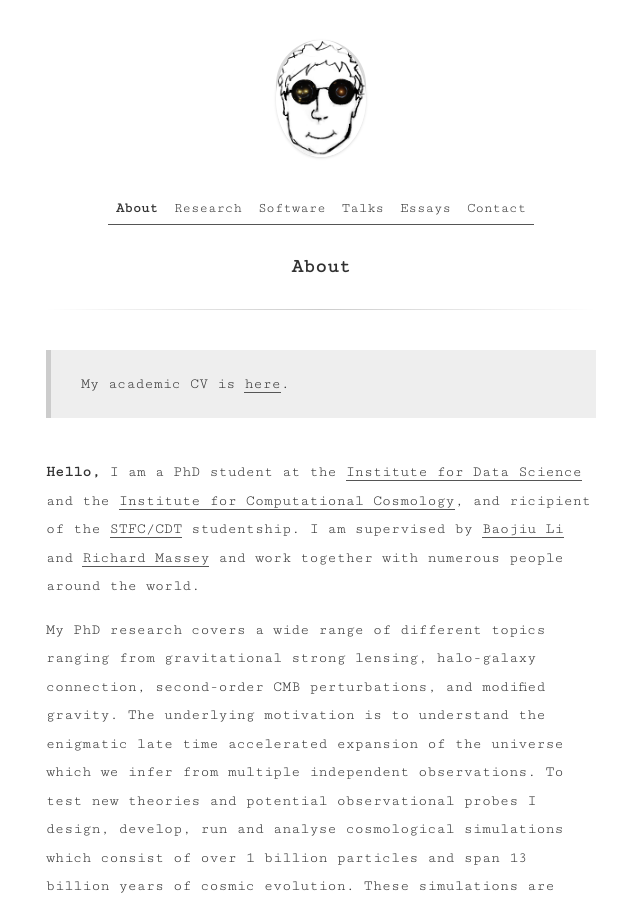
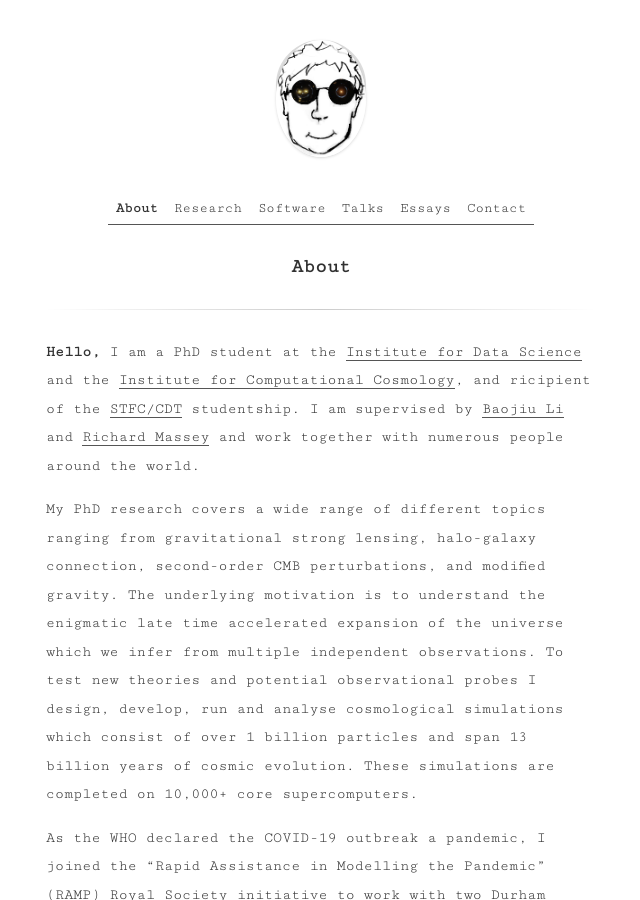
Before and after one commit to Christovis/Christovis.github.io, a Jekyll site: the page built from about.md, in a window 1280 px wide and 900 px high. Shown: the whole window, without its empty margins (319-959 px from the left). Built offline with Jekyll 4.4.1, drawn with Linux system fonts in a browser that asks for light colours.

Commit message:
update about

```diff
--- a/about.md
+++ b/about.md
@@ -2,8 +2,6 @@
 layout: page
 title: About
 ---
-
-> My academic CV is <a href="https://github.com/Christovis/christovis.github.io/blob/master/assets/CB_CV.pdf">here</a>.
 
 **Hello,**
 I am a PhD student at the <a href="https://www.dur.ac.uk/idas/">Institute for Data Science</a> and the <a href="http://www.icc.dur.ac.uk/">Institute for Computational Cosmology</a>, and ricipient of the <a href="https://ddis.physics.dur.ac.uk/">STFC/CDT</a> studentship. I am supervised by <a href="https://www.dur.ac.uk/physics/staff/profiles/?username=shpd91">Baojiu Li</a> and <a href="https://www.dur.ac.uk/physics/staff/profiles/?username=lpcb73">Richard Massey</a> and work together with numerous people around the world.
```
